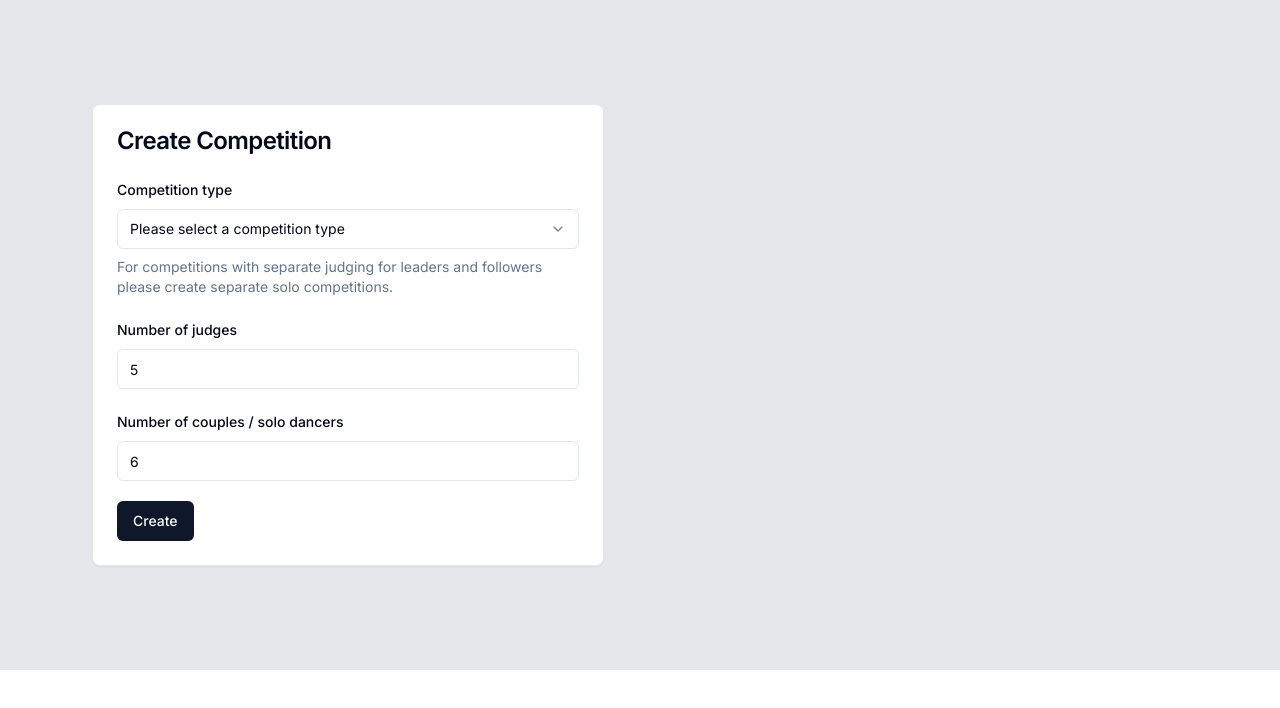
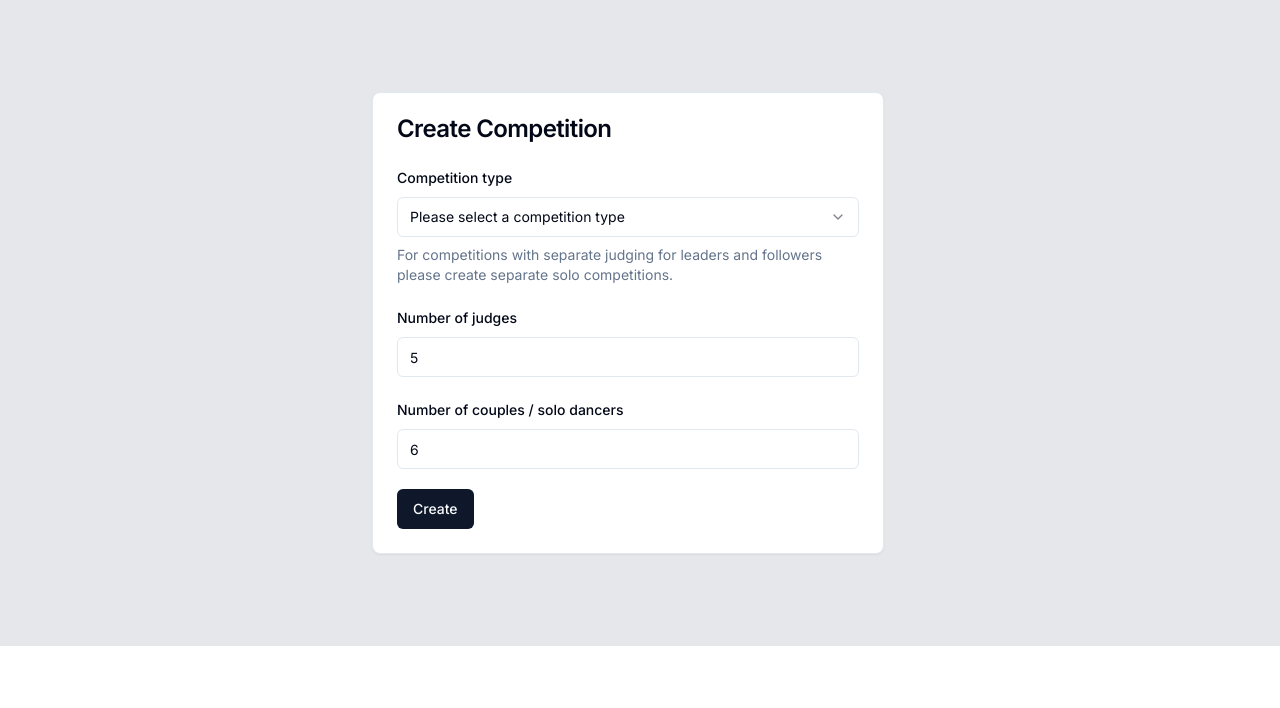
Before and after one commit to emdoem/hatful-of-pears, a Next.js app: page /competition-creator in a window 1280 px wide. Shown: the top 708 px of the page. Built offline with nearby package versions, Linux system fonts and the light colour scheme.

Commit message:
fix layout styling

```diff
--- a/components/CompetitionCreator.tsx
+++ b/components/CompetitionCreator.tsx
@@ -95,8 +95,8 @@ export default function CompetitionCreator() {
   }
 
   return (
-    <div className='flex flex-row justify-start p-20'>
-      <div className='flex flex-col m-3'>
+    <div className='flex sm:flex-col md:flex-row justify-center p-20'>
+      <div className='flex sm:flex-row md:flex-col mx-3'>
         {(creatorStep === 'start') ? <InitializeCompetition handleSubmit={handleStart} /> : null}
         {(creatorStep === 'dancers') ? <DancerInput
           competitionType={getCompetitionSetup(creatorState).competitionType}
@@ -121,9 +121,12 @@ export default function CompetitionCreator() {
             />
           </ErrorBoundary>
           : null}
-        {(competitionType != '') ? <CompetitionSetupCard competitionSetup={competitionSetup} /> : null}
+        {(competitionType != '')
+          ? <CompetitionSetupCard competitionSetup={competitionSetup} className='sm:ml-6 md:ml-0' />
+          : null
+        }
       </div>
-      <div className='flex flex-col m-3'>
+      <div className='flex flex-col mx-3'>
 
         {(dancers.length > 0) ? <ScoreTable data={dancersWithScores} className="max-w-2xl" /> : null}
         {(judges.length > 0) ? <ScoreTable data={judges} className="max-w-md" /> : null}
--- a/components/CompetitionSetupCard.tsx
+++ b/components/CompetitionSetupCard.tsx
@@ -3,13 +3,15 @@ import { Card, CardContent, CardHeader, CardTitle } from './ui/card';
 import { StartCompValues } from '../lib/state_mgmt/actions';
 
 export function CompetitionSetupCard({
-  competitionSetup
+  competitionSetup,
+  className
 }: {
-  competitionSetup: StartCompValues;
+  competitionSetup: StartCompValues,
+  className?: string
 }) {
   const { competitionType, numberOfJudges, numberOfDancers } = competitionSetup;
   return (
-    <Card>
+    <Card className={className}>
       <CardHeader>
         <CardTitle>Competition Setup</CardTitle>
       </CardHeader>
--- a/components/CoupleInput.tsx
+++ b/components/CoupleInput.tsx
@@ -90,7 +90,7 @@ export function CoupleInput({
                                 </FormItem>
                             )} />
                         <div className='flex justify-between'>
-                            <Button type='submit'>Add to competition</Button>
+                            <Button type='submit' className='mr-5'>Add</Button>
                             <Button variant='secondary' disabled onClick={randomCouple}>Random</Button>
                         </div>
                     </form>
--- a/components/JudgeInput.tsx
+++ b/components/JudgeInput.tsx
@@ -73,7 +73,7 @@ export function JudgeInput({
                             )}
                         />
                         <div className='flex justify-between'>
-                            <Button type="submit">Add to competition</Button>
+                            <Button type="submit" className='mr-5'>Add</Button>
                             <Button variant='secondary' disabled>Random</Button>
                         </div>
                     </form>
```
